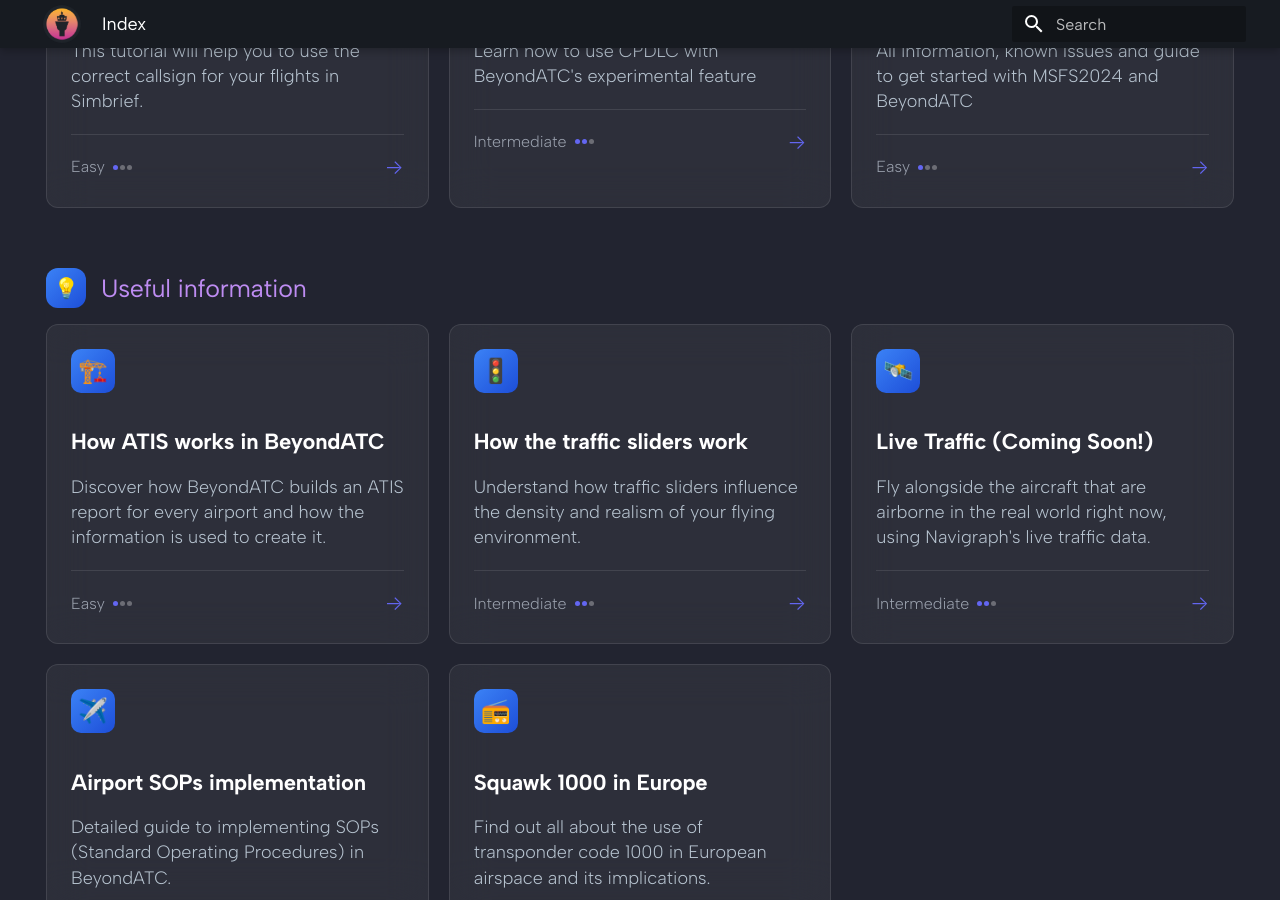
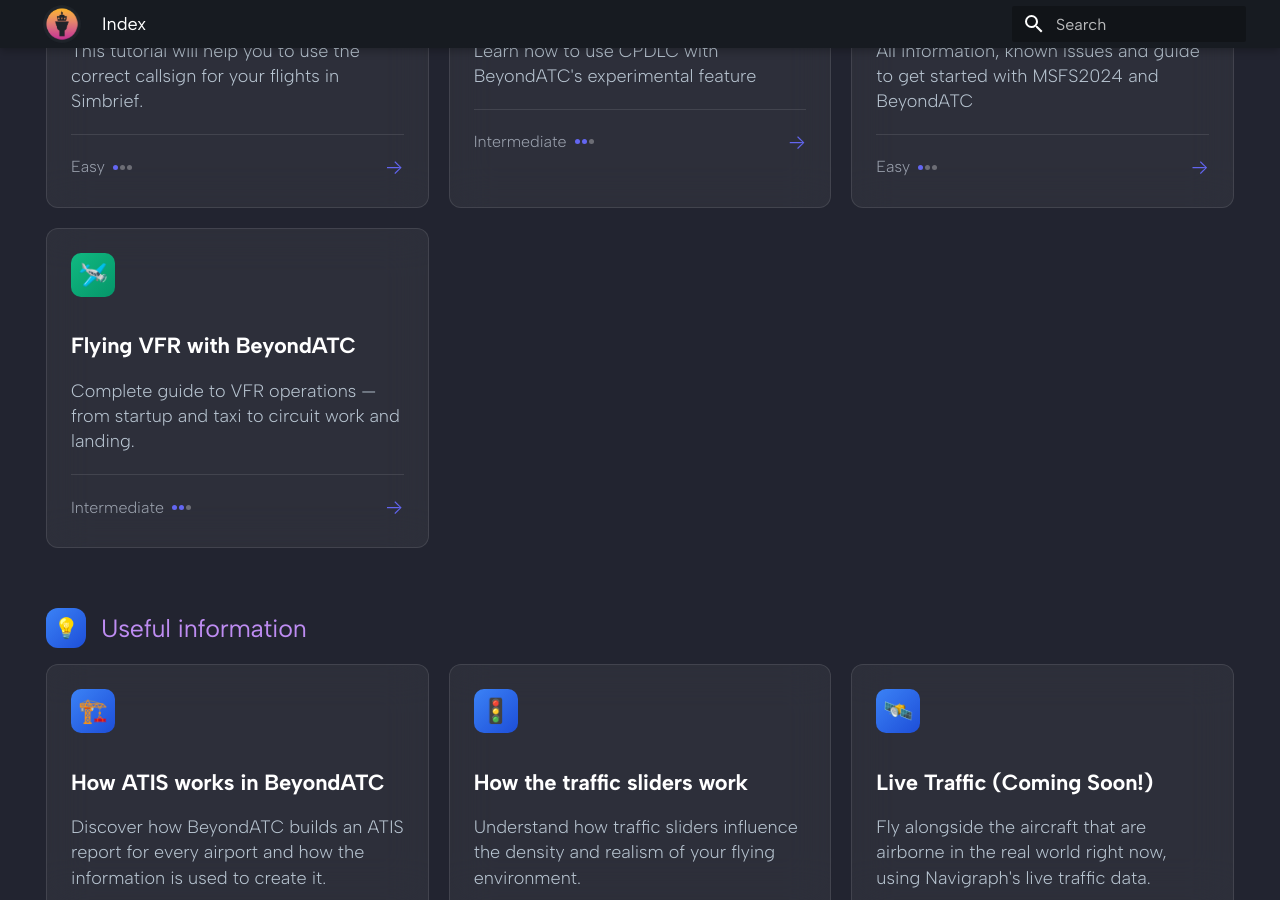
Before and after one commit to BeyondATC/BeyondATC_Wiki, an MkDocs documentation site: the page built from docs/knowledge-base/index.md, in a window 1280 px wide and 900 px high, scrolled down 695 px. Built offline with MkDocs 1.6.1 and Material for MkDocs 9.7.7, drawn with Linux system fonts in a browser that asks for light colours.

Commit message:
added VFR to the knowledge base

```diff
--- a/docs/knowledge-base/index.md
+++ b/docs/knowledge-base/index.md
@@ -398,6 +398,24 @@ hide:
                     <span class="arrow">→</span>
                 </div>
             </a>
+
+            <a href="vfr" class="card" data-title="Flying VFR with BeyondATC">
+                <div class="card-icon">🛩️</div>
+                <h3>Flying VFR with BeyondATC</h3>
+                <p>Complete guide to VFR operations — from startup and taxi to circuit work and landing.</p>
+                <div class="card-footer">
+                    <div class="difficulty">
+                        <span>Intermediate</span>
+                        <div class="difficulty-dots">
+                            <span class="dot active"></span>
+                            <span class="dot active"></span>
+                            <span class="dot"></span>
+                        </div>
+                    </div>
+                    <span class="arrow">→</span>
+                </div>
+            </a>
+
         </div>
     </section>
 
```
